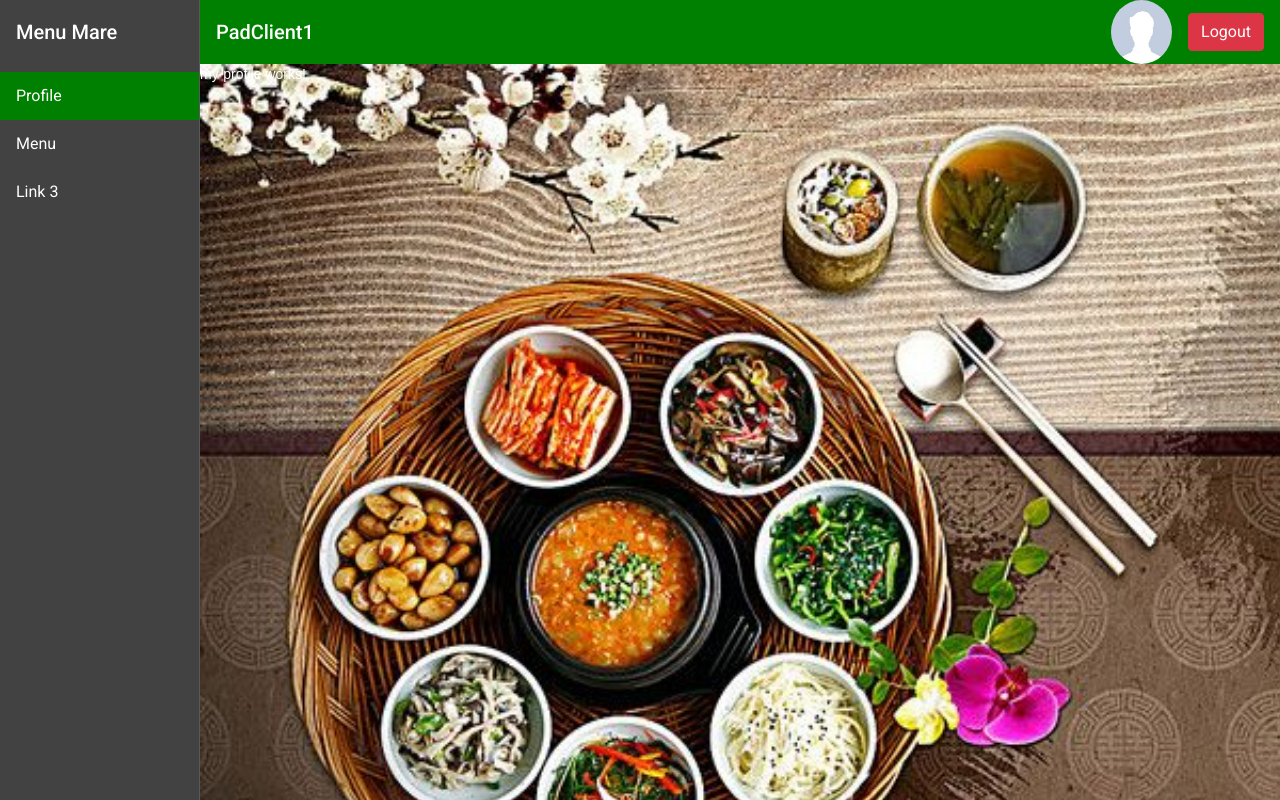
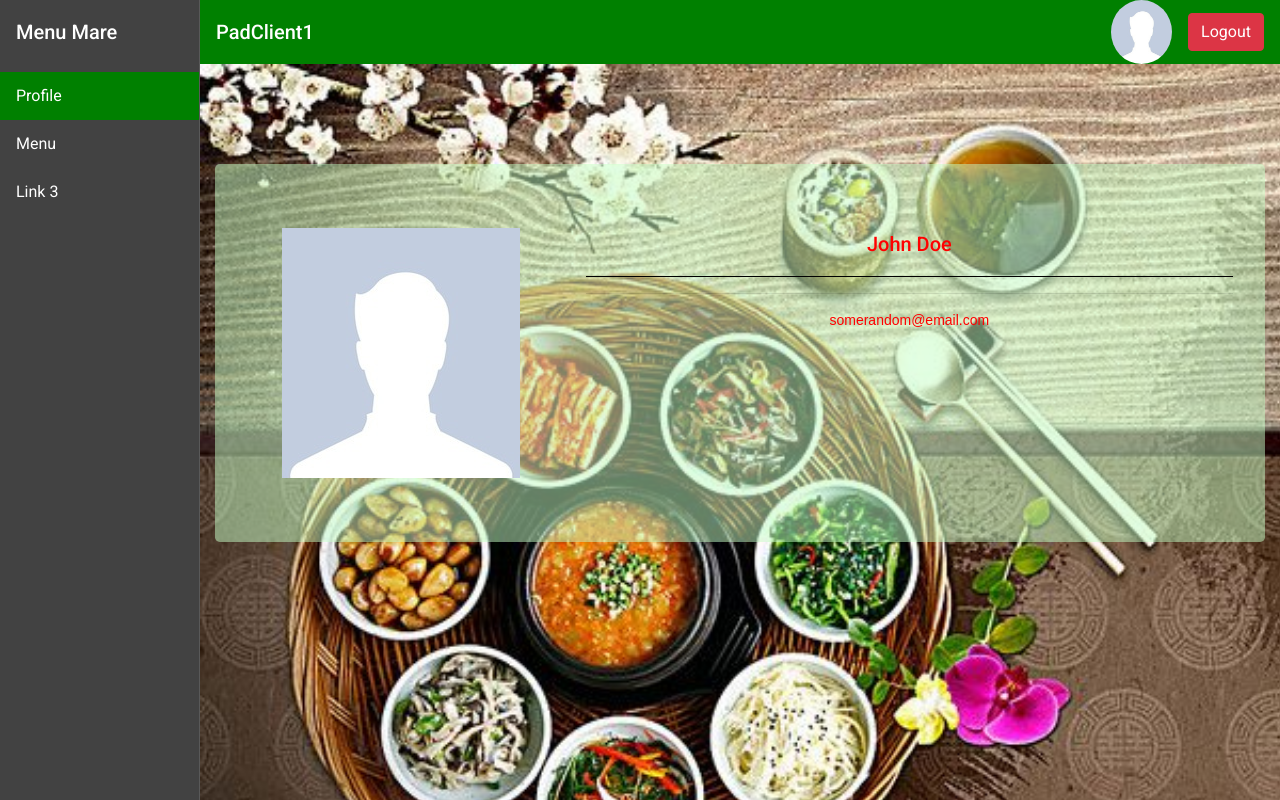
Before and after one commit to Denis-Feier/PadClient1, an Angular app: page /main in a window 1280 px wide. Built offline with nearby package versions, Linux system fonts and the light colour scheme.

Commit message:
update user page

```diff
--- a/src/app/my-profile/my-profile.component.css
+++ b/src/app/my-profile/my-profile.component.css
@@ -0,0 +1,21 @@
+.details li {
+  list-style: none;
+}
+li {
+  margin-bottom:10px;
+
+}
+
+.profile {
+  position: center;
+  margin-top: 100px;
+  background-color: rgba(200, 255, 200, 0.5);
+}
+
+.profile-content {
+  color: red;
+}
+
+.container {
+  text-align: center;
+}
--- a/src/app/my-profile/my-profile.component.html
+++ b/src/app/my-profile/my-profile.component.html
@@ -1 +1,19 @@
-<p>my-profile works!</p>
+<div class="container">
+  <div class="jumbotron profile">
+    <div class="row">
+      <div class="col-md-4 col-xs-12 col-sm-6 col-lg-4">
+        <img [src]="getProfilePic()" alt="stack photo" class="img profile-content">
+      </div>
+      <div class="col-md-8 col-xs-12 col-sm-6 col-lg-8">
+        <div class="container" style="border-bottom:1px solid black">
+          <h2 class="profile-content">John Doe</h2>
+        </div>
+        <hr>
+        <ul class="container details">
+          <li><p class="profile-content"><span class="glyphicon glyphicon-envelope one profile-content" style="width:50px;">
+            </span>somerandom@email.com</p></li>
+        </ul>
+      </div>
+    </div>
+  </div>
+</div>
--- a/src/app/my-profile/my-profile.component.ts
+++ b/src/app/my-profile/my-profile.component.ts
@@ -9,7 +9,14 @@ export class MyProfileComponent implements OnInit {
 
   constructor() { }
 
+  private profilePic: string;
+
   ngOnInit(): void {
+    this.profilePic = 'assets/images/male-profile-picture-vector-1862205.jpg';
+  }
+
+  getProfilePic(): string {
+    return this.profilePic;
   }
 
 }
--- a/src/styles.css
+++ b/src/styles.css
@@ -16,7 +16,8 @@ body { margin: 0; font-family: Roboto, "Helvetica Neue", sans-serif; }
   background-image: url("assets/images/all_back.jpg");
   background-size: cover;
   background-repeat: no-repeat;
-  width: auto;
+  width: 100%;
   height: 100%;
   font-family: sans-serif;
+  position: absolute;
 }
```
